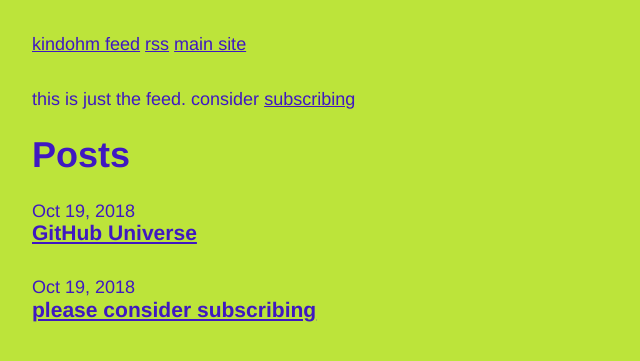
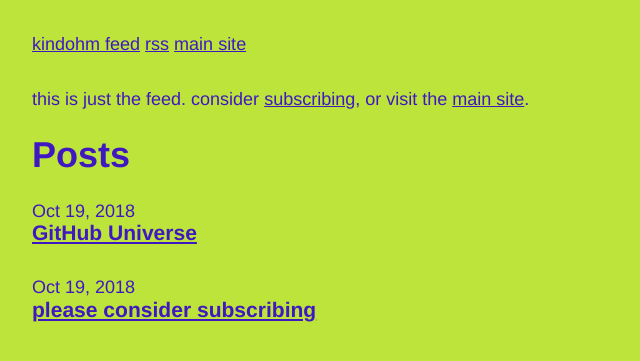
Before and after one commit to kindohm/feed.kindohm.com, a Jekyll site: the page built from index.md, in a window 1280 px wide. Shown: the top 361 px of the page, without its empty margins (0-640 px from the left). Built offline with Jekyll 4.4.1, drawn with Linux system fonts in a browser that asks for light colours.

Commit message:
modify home content

```diff
--- a/index.md
+++ b/index.md
@@ -5,4 +5,4 @@
 layout: home
 ---
 
-this is just the feed. consider <a href="{{ "/feed.xml" | relative_url }}">subscribing</a>
+this is just the feed. consider <a href="{{ "/feed.xml" | relative_url }}">subscribing</a>, or visit the <a href="//kindohm.com">main site</a>.
```
